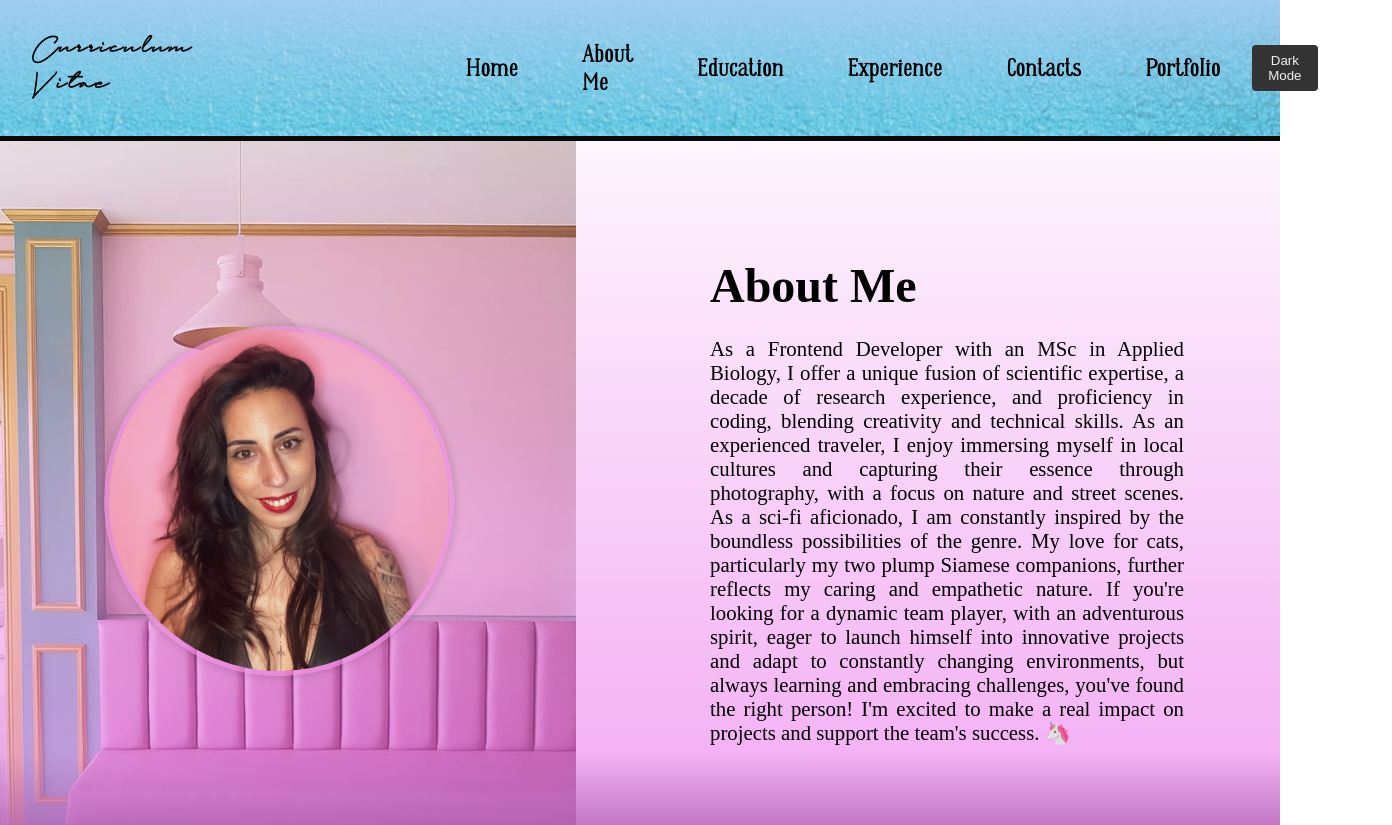
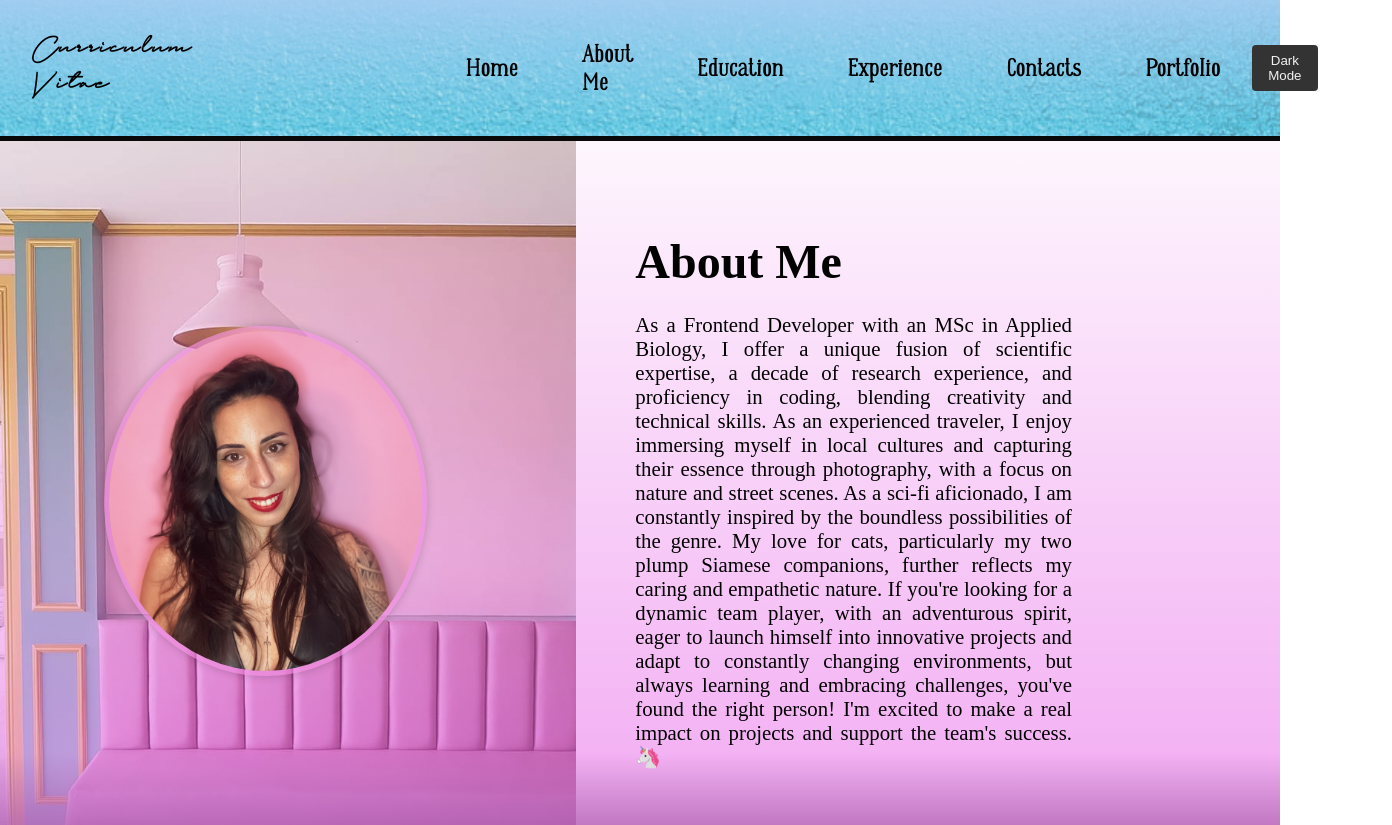
Before and after one commit to epicnessinha/my-cv, a React (Create React App) app: page /about in a window 1280 px wide. Shown: the top 825 px of the page, 1392 px wide, since content can reach past the window. Built offline with nearby package versions, Linux system fonts and the light colour scheme.

Commit message:
About me layout fixed

```diff
--- a/src/components/AboutMe/aboutMe.scss
+++ b/src/components/AboutMe/aboutMe.scss
@@ -63,7 +63,7 @@ $profile-image-size: 350px;
   display: flex;
   flex-direction: column;
   justify-content: space-between;
-  margin-right: -7rem;
+
 }
 
 .aboutme-text {
```
